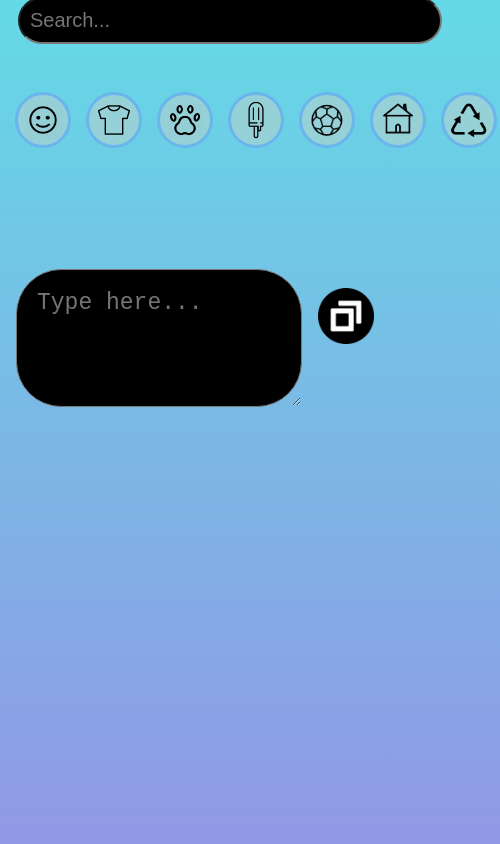
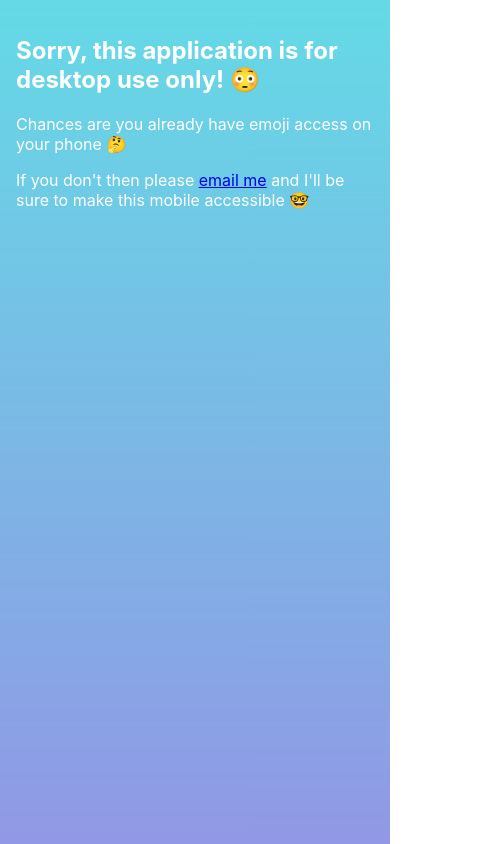
Before and after one commit to gg-1414/key-moji, a React (Create React App) app: page / in a window 390 px wide. Shown: the whole page, 500 px wide, since content can reach past the window. Built offline with nearby package versions, Linux system fonts and the light colour scheme; no server answers.

Commit message:
additional test case: when device is not mobile but less than 1280px

```diff
--- a/src/components/App/App.js
+++ b/src/components/App/App.js
@@ -43,6 +43,7 @@
 
   componentDidMount() {
     this.isMobileDevice()
+    this.onResize()
     window.addEventListener("resize", this.onResize)
     this.fetchEmojis()
   }
@@ -55,9 +56,8 @@
     this.setState({ isMobile })
   }
 
-  isMobileDevice() {
+  isMobileDevice() { // returns true if device is mobile
     const isMobile = (typeof window.orientation !== "undefined") || (navigator.userAgent.indexOf('IEMobile') !== -1)
-    console.log('isMobileDevice ? ' , isMobile)
     this.setState({ isMobile })
   }
 
@@ -204,7 +204,7 @@
         <div className="mobile-view">
           <h2>Sorry, this application is for desktop use only! <span role="img" aria-label="Flushed emoji">😳</span></h2>
           <p>Chances are you already have emoji access on your phone <span role="img" aria-label="Thinking emoji">🤔</span></p>
-          <p>If you don't then please <a href="#">email me</a> and I'll be sure to make this mobile accessible <span role="img" aria-label="Nerd emoji">🤓</span></p>
+          <p>If you don't then please <a href="mailto:ginalee1114@gmail.com?Subject=I%20Want%20Keymoji%20On%20Mobile!" target="_top">email me</a> and I'll be sure to make this mobile accessible <span role="img" aria-label="Nerd emoji">🤓</span></p>
         </div>
       )
     } else {
```
